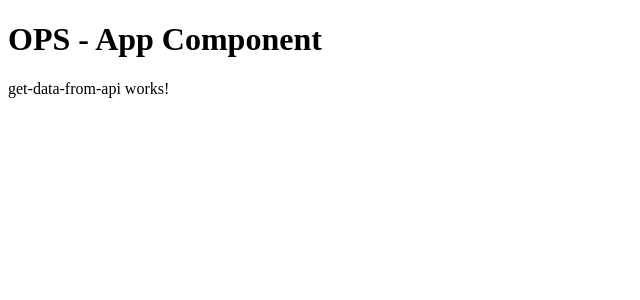
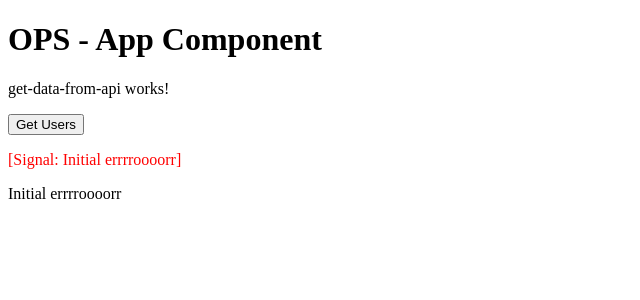
Before and after one commit to zen-tech-training/R-AngAzure-Sept26, an Angular app in the folder ops-frontend/: page / in a window 1280 px wide. Shown: the top 300 px of the page, without its empty margins (0-640 px from the left). Built offline with nearby package versions, Linux system fonts and the light colour scheme.

Commit message:
get data from jsonplacholder

```diff
--- a/ops-frontend/src/app/components/get-data-from-api/get-data-from-api.html
+++ b/ops-frontend/src/app/components/get-data-from-api/get-data-from-api.html
@@ -1 +1,31 @@
+<!-- <p>get-data-from-api works!</p>
+<button (click)="getUsers()">Get Users</button>
+<ul>
+  <li *ngFor="let user of users">
+    {{ user.name }} - {{ user.email }}
+  </li>
+</ul> -->
+
 <p>get-data-from-api works!</p>
+
+<button (click)="loadUsers()">
+  Get Users
+</button>
+
+<p style="color:red">{{ errorMessage }}  </p>
+<p *ngIf="errorMessage()">
+  {{ errorMessage() }}
+</p>
+
+<ul>
+  <li *ngFor="let user of users()">
+    {{ user.name }} - {{ user.email }}
+  </li>
+</ul>
+
+
+<ul>
+  <!-- <li *ngFor="let user of users">
+    {{ user.name }} - {{ user.email }}
+  </li> -->
+</ul>
--- a/ops-frontend/src/app/components/get-data-from-api/get-data-from-api.ts
+++ b/ops-frontend/src/app/components/get-data-from-api/get-data-from-api.ts
@@ -1,10 +1,126 @@
-import { Component } from '@angular/core';
+import { Component, signal } from '@angular/core';
+import { HttpClient } from '@angular/common/http';
+import { Observable } from 'rxjs';
+import { CommonModule } from '@angular/common';
 
 @Component({
-  imports: [],
+  selector: 'app-get-data-from-api',
   standalone: true,
-  selector: 'app-get-data-from-api',
-  styleUrl: './get-data-from-api.scss',
+  imports: [CommonModule],
   templateUrl: './get-data-from-api.html',
+  styleUrl: './get-data-from-api.scss'
 })
-export class GetDataFromApi {}
+export class GetDataFromApi {
+
+  private apiUrl = 'https://jsonplaceholder.typicode.com/users';
+
+  users = signal<any[]>([]); //useState() in react
+  errorMessage = signal('Initial errrroooorr');
+
+  constructor(private myHttpObj: HttpClient) {}
+
+  getUsers(): Observable<any[]> {
+    return this.myHttpObj.get<any[]>(this.apiUrl);
+  }
+
+  loadUsers(): void {
+    this.getUsers().subscribe({
+      next: (data) => {
+        this.users.set(data);
+        this.errorMessage.set('');
+        console.log('Users loaded successfully:', data);
+      },
+      error: (err) => {
+        console.error(err);
+        this.errorMessage.set('Failed to load users.');
+      }
+    });
+  }
+}
+
+
+
+
+
+
+// Bug: We need to click button twice to show the data on a browser.
+// First click  -> Fetching data and storing it in the "users" variable. It is visible in the console window.
+
+// import { Component, OnInit } from '@angular/core';
+// import { HttpClient } from '@angular/common/http';
+// import { Observable } from 'rxjs';
+// import { CommonModule } from '@angular/common';
+
+// @Component({
+//   selector: 'app-get-data-from-api',
+//   standalone: true,
+//   imports: [CommonModule],
+//   templateUrl: './get-data-from-api.html',
+//   styleUrl: './get-data-from-api.scss'
+// })
+// export class GetDataFromApi { //implements OnInit {
+
+//   private apiUrl = 'https://jsonplaceholder.typicode.com/users';
+
+//   users: any[] = [];
+//   errorMessage: string = '';
+//   //variableName: dataType = initialValue; //TypeScript
+//   //dataType variableName = initialValue; //.Net
+
+//   constructor(private myHttpObj: HttpClient) {} //DI
+
+//   // ngOnInit(): void { //void is a return type that indicates the function does not return a value
+//   //   // this.loadUsers(); //It is fetching the data from the API.
+//   // }
+
+//   getUsers(): Observable<any[]> {
+//     return this.myHttpObj.get<any[]>(this.apiUrl); //async-await //React - await axios.get("apiUrl");
+//   }
+
+//   loadUsers(): void {
+//     this.getUsers().subscribe({ //Passing object as a parameter to the subscribe method.
+//       next: (data) => {   //First key:value. here value is a function. Arrow function is taking one parameter "data" and it has 2 LOCs/ 2 statements.
+//         this.users = data;
+//         this.errorMessage = '';
+//         console.log('Users loaded successfully:', data);
+//       },
+//       error: (err) => {  //Second key:value. TimeOutError/ NetworkError/ 404 Error/ 500 Error/ 403 Error/ 401 Error
+//         console.error(err);
+//         this.errorMessage = 'Failed to load users.';
+//       }
+//     });
+//   }
+// }
+
+
+// import { Component, OnInit } from '@angular/core';
+// import { HttpClient } from '@angular/common/http'; //axios is an alternative in React
+// import { Observable } from 'rxjs';
+// import { CommonModule } from '@angular/common';
+
+// @Component({
+//   imports: [HttpClient, CommonModule],
+//   // standalone: true,
+//   selector: 'app-get-data-from-api',
+//   styleUrl: './get-data-from-api.scss',
+//   templateUrl: './get-data-from-api.html',
+// })
+// export class GetDataFromApi implements OnInit {
+//   private apiUrl = 'https://jsonplaceholder.typicode.com/users';
+//   users: any[] = [];
+//   errorMessage: string = '';
+
+//   constructor(private http: HttpClient) {}
+
+//   ngOnInit(): void {
+//     this.getUsers().subscribe({
+//       next: (data) => this.users = data,
+//       error: (err) => this.errorMessage = 'Failed to load users.'
+//     });
+//   }
+
+//   // 1. GET Request (Fetches typed array of Users)
+//   getUsers(): Observable <any>{
+//     return this.http.get<any>(this.apiUrl);
+//   }
+// }
```
